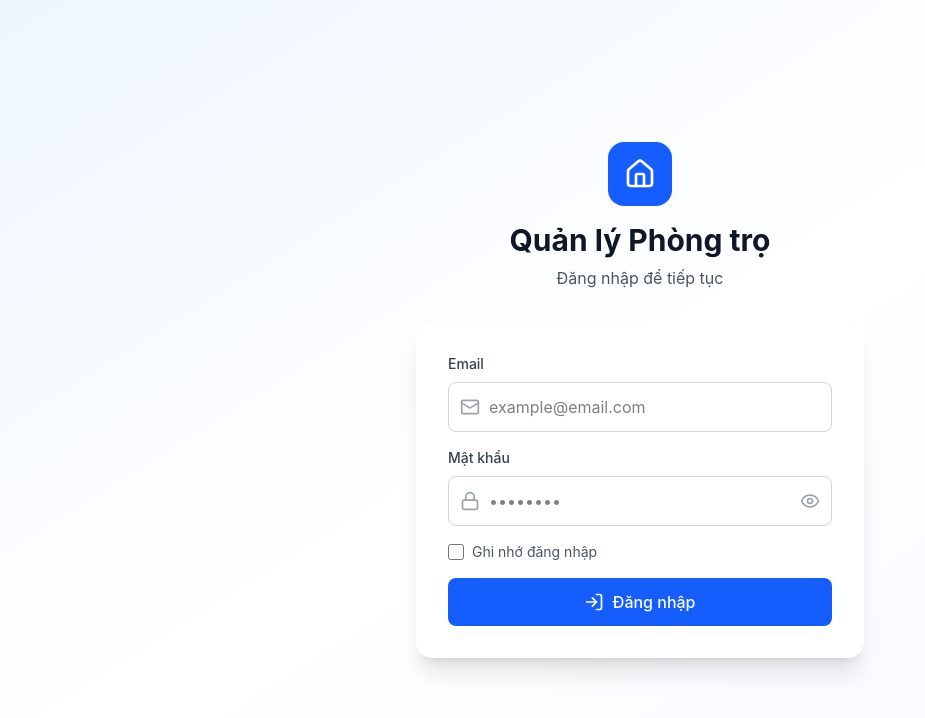
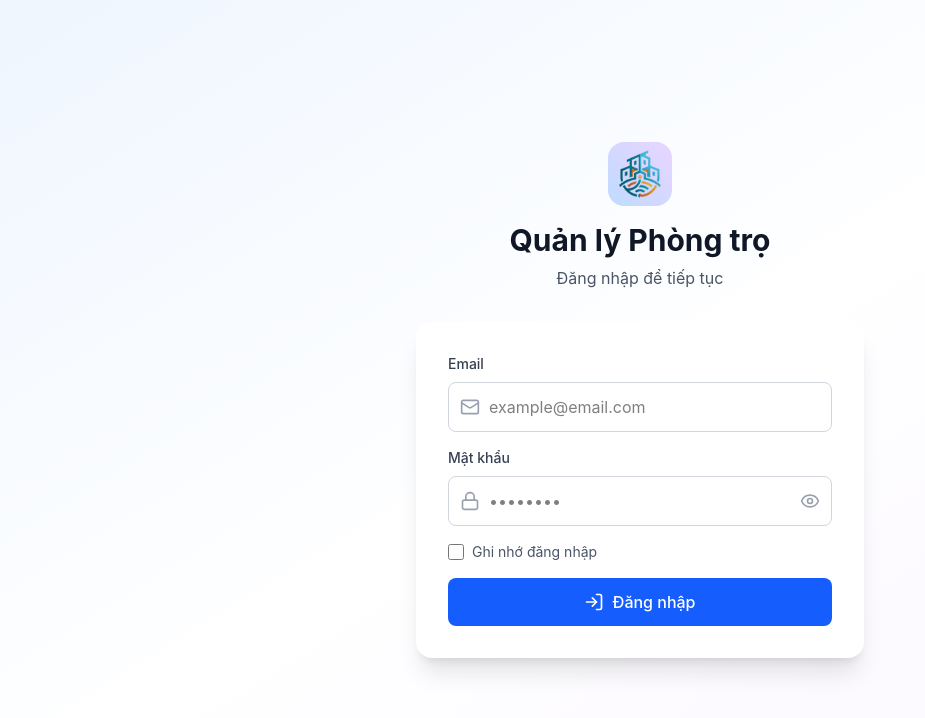
Before and after one commit to ThanhNha704/smart-apartment-management, a React (Vite) app: page /login in a window 1280 px wide. Shown: the top 718 px of the page, without its empty margins (0-925 px from the left). Built offline with nearby package versions, Linux system fonts and the light colour scheme; no server answers.

Commit message:
add logo, edit hoadon

```diff
--- a/index.html
+++ b/index.html
@@ -2,9 +2,9 @@
 <html lang="en">
   <head>
     <meta charset="UTF-8" />
-    <link rel="icon" type="image/svg+xml" href="/favicon.svg" />
+    <link rel="icon" type="image/svg+xml" href="/logo.svg" sizes="any"/>
     <meta name="viewport" content="width=device-width, initial-scale=1.0" />
-    <title>sam-project</title>
+    <title>SmartBoardingHouse</title>
   </head>
   <body>
     <div id="root"></div>
--- a/src/app/components/Sidebar.tsx
+++ b/src/app/components/Sidebar.tsx
@@ -9,7 +9,7 @@ import {
   Gauge,
   // Settings,
   Menu,
-  Home,
+  // Home,
   Layers,
   FileSignature,
   Wrench,
@@ -54,7 +54,14 @@ export default function Sidebar({ open, onToggle }: SidebarProps) {
         {open ? (
           <>
             <div className="flex items-center gap-2">
-              <Home className="w-6 h-6 text-blue-600" />
+              {/* <Home className="w-6 h-6 text-blue-600" /> */}
+              <div className="inline-flex items-center justify-center w-14 h-14 rounded-2xl overflow-hidden p-1">
+                <img
+                  src="/logo.svg"
+                  alt="Smart Boarding House Logo"
+                  className="w-full h-full object-contain"
+                />
+              </div>
               <span className="font-semibold text-lg">Quản lý trọ</span>
             </div>
             <button onClick={onToggle} className="p-1 hover:bg-gray-100 rounded">
@@ -91,11 +98,10 @@ export default function Sidebar({ open, onToggle }: SidebarProps) {
             <Link
               key={item.path}
               to={item.path}
-              className={`flex items-center gap-3 px-3 py-3 rounded-lg mb-1 transition-colors ${
-                isActive
+              className={`flex items-center gap-3 px-3 py-3 rounded-lg mb-1 transition-colors ${isActive
                   ? 'bg-blue-50 text-blue-600'
                   : 'text-gray-700 hover:bg-gray-100'
-              } ${!open ? 'justify-center' : ''}`}
+                } ${!open ? 'justify-center' : ''}`}
             >
               <Icon className="w-5 h-5 flex-shrink-0" />
               {open && <span>{item.label}</span>}
--- a/src/app/pages/auth/LoginPage.tsx
+++ b/src/app/pages/auth/LoginPage.tsx
@@ -48,8 +48,12 @@ export default function LoginPage() {
     <div className="min-h-screen bg-gradient-to-br from-blue-50 via-white to-purple-50 flex items-center justify-center p-4">
       <div className="w-full max-w-md">
         <div className="text-center mb-8">
-          <div className="inline-flex items-center justify-center w-16 h-16 bg-blue-600 rounded-2xl mb-4">
-            <Home className="w-8 h-8 text-white" />
+          <div className="inline-flex items-center justify-center w-16 h-16 bg-linear-to-tr from-blue-200 to-purple-200 rounded-2xl mb-4 overflow-hidden p-2">
+            <img
+              src="/logo.svg"
+              alt="Smart Boarding House Logo"
+              className="w-full h-full object-contain"
+            />
           </div>
           <h1 className="text-3xl font-bold text-gray-900 mb-2">Quản lý Phòng trọ</h1>
           <p className="text-gray-600">Đăng nhập để tiếp tục</p>
--- a/src/app/pages/landlord/InvoiceManagement.tsx
+++ b/src/app/pages/landlord/InvoiceManagement.tsx
@@ -267,7 +267,7 @@ export default function InvoiceManagement() {
             title="Thay đổi thứ tự sắp xếp theo kỳ hạn"
           >
             <ArrowUpDown className="w-4 h-4 text-gray-500" />
-            <span>Kỳ hạn: {sortOrder === 'asc' ? 'Gần nhất' : 'Xa nhất'}</span>
+            <span>Kỳ hạn: {sortOrder === 'asc' ? 'Cũ nhất' : 'Mới nhất'}</span>
           </button>
 
           <select
```
Also changed, not shown: public/logo.svg (added).
